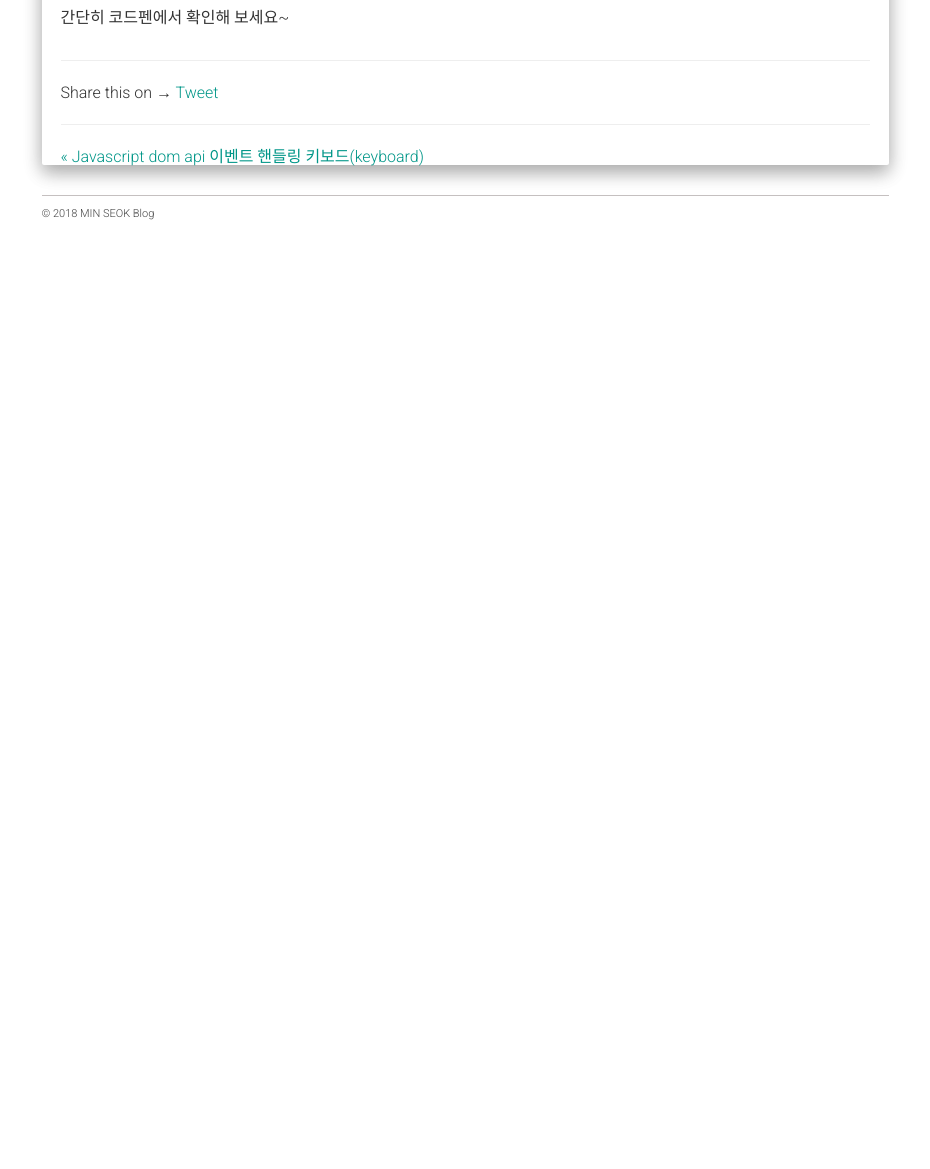
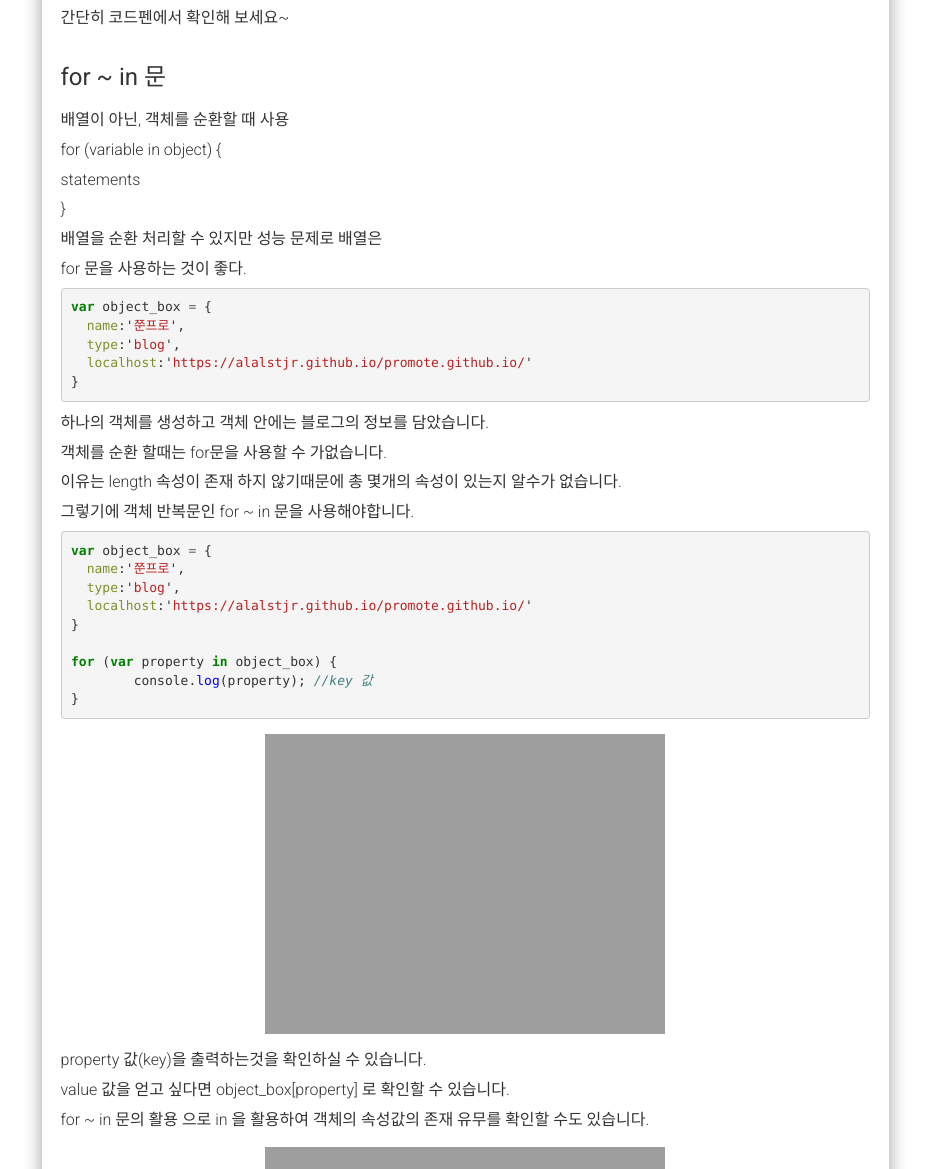
Before and after one commit to alalstjr/promote.github.io, a Jekyll site: the page built from _posts/2018-09-25-JavaScript 배열(Array)과 반복(Iteration)-제어문.md, in a window 1280 px wide and 1400 px high, scrolled down 7622 px. Shown: the part 231-1400 px from the top of the window, without its empty margins (321-1251 px from the left). Built offline with Jekyll 4.4.1, drawn with Linux system fonts in a browser that asks for light colours; nearby versions of some CDN libraries; our own code applies the rules of GitHub Pages for plain Markdown files; comment, search, counter and statistics services are not loaded; before the commit the page ends 8102 px from its top, so only the background shows below that.

Commit message:
Update 2018-09-25-JavaScript 배열(Array)과 반복(Iteration)-제어문.md

```diff
--- a/_posts/2018-09-25-JavaScript 배열(Array)과 반복(Iteration)-제어문.md
+++ b/_posts/2018-09-25-JavaScript 배열(Array)과 반복(Iteration)-제어문.md
@@ -274,3 +274,44 @@ outFor:for ( var i = 0; i < 10; ++i ) {
 </iframe>
   간단히 코드펜에서 확인해 보세요~
 </div>
+
+<div class="box">
+  <div class="small-title">for ~ in 문</div>
+  <p>배열이 아닌, 객체를 순환할 때 사용</p>
+  <p>for (variable in object) {</p>
+  <p>  statements</p>
+  <p>}</p>
+  <p>배열을 순환 처리할 수 있지만 성능 문제로 배열은</p>
+  <p>for 문을 사용하는 것이 좋다.</p>
+{% highlight javascript %}
+var object_box = {
+  name:'쭌프로',
+  type:'blog',
+  localhost:'https://alalstjr.github.io/promote.github.io/'
+}
+{% endhighlight %}
+  <p>하나의 객체를 생성하고 객체 안에는 블로그의 정보를 담았습니다.</p>
+  <p>객체를 순환 할때는 for문을 사용할 수 가없습니다.</p>
+  <p>이유는 length 속성이 존재 하지 않기때문에 총 몇개의 속성이 있는지 알수가 없습니다.</p>
+  <p>그렇기에 객체 반복문인 for ~ in 문을 사용해야합니다.</p>
+{% highlight javascript %}
+var object_box = {
+  name:'쭌프로',
+  type:'blog',
+  localhost:'https://alalstjr.github.io/promote.github.io/'
+}
+
+for (var property in object_box) {
+	console.log(property); //key 값
+}
+{% endhighlight %}
+<div class="img-box">
+  <img src="{{ site.baseurl }}/static/img/post/2018-09-25-13.png" alt="자바스크립트 출력확인" />
+</div>
+<p>property 값(key)을 출력하는것을 확인하실 수 있습니다.</p>
+<p>value 값을 얻고 싶다면 object_box[property] 로 확인할 수 있습니다.</p>
+<p>for ~ in 문의 활용 으로 in 을 활용하여 객체의 속성값의 존재 유무를 확인할 수도 있습니다.</p>
+<div class="img-box">
+  <img src="{{ site.baseurl }}/static/img/post/2018-09-25-14.png" alt="자바스크립트 출력확인" />
+</div>
+</div>
```
